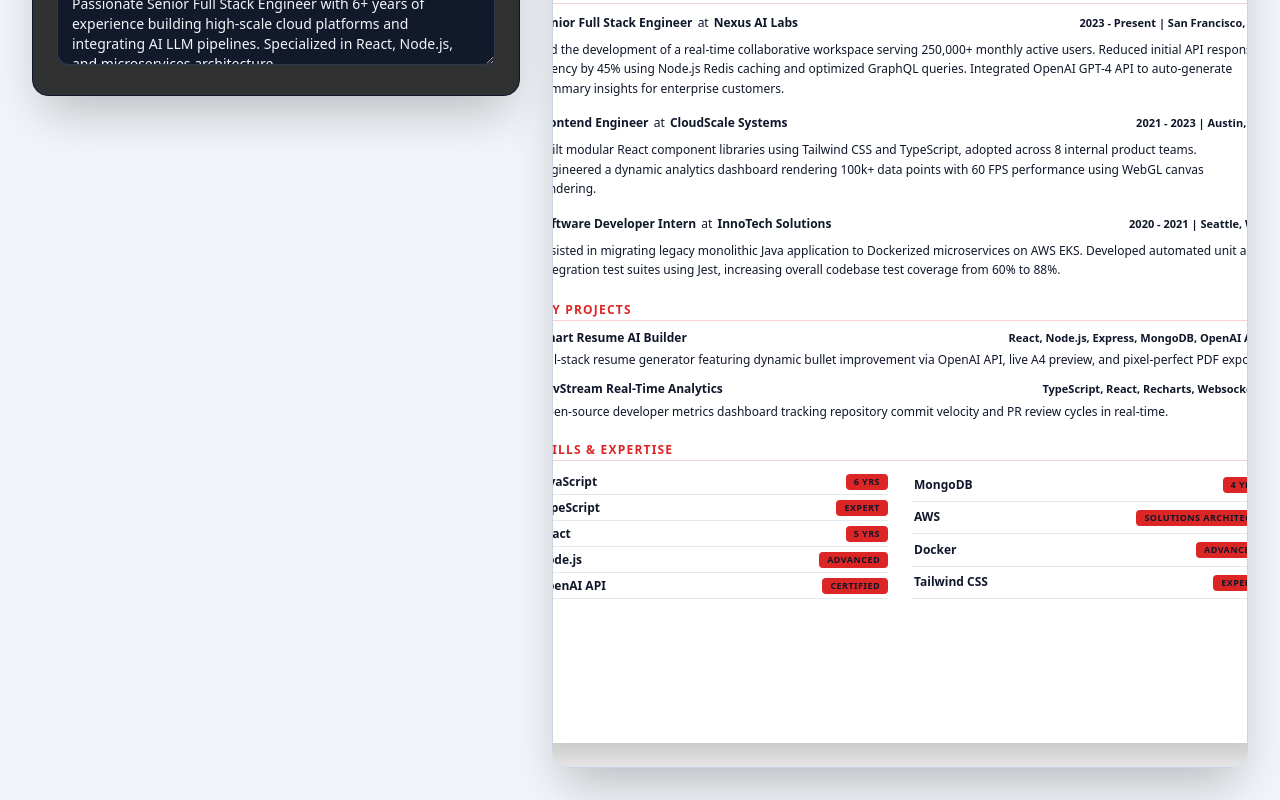
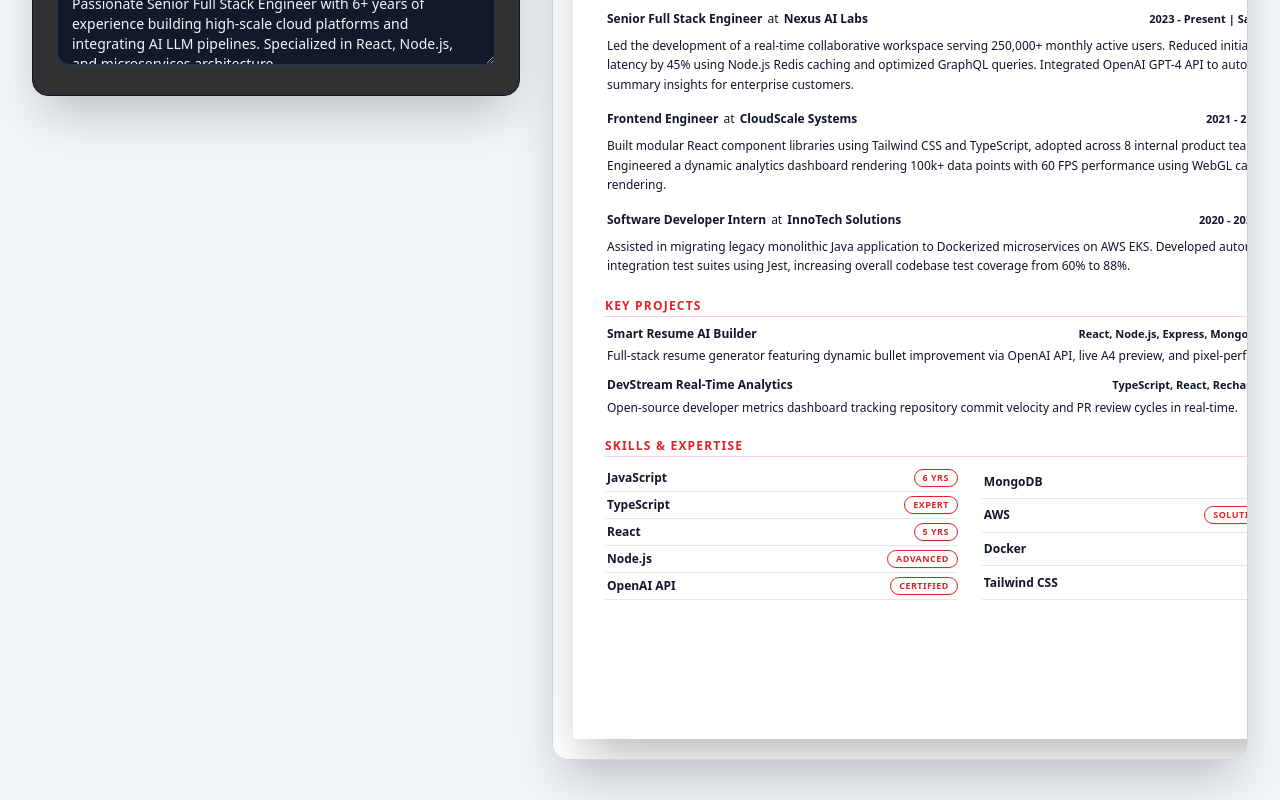
Before and after one commit to rtrashid3120/rdsumebuilder.ai, a React (Vite) app: page / in a window 1280 px wide. Shown: the part 602-1402 px from the top of the page. Built offline with nearby package versions, Linux system fonts and the light colour scheme.

Commit message:
Checkpoint 18: Fixed PDF skill badge vertical shift with outline rendering and fixed home page A4 canvas overlapping

```diff
--- a/src/App.jsx
+++ b/src/App.jsx
@@ -209,7 +209,7 @@ export default function App() {
               </button>
             </div>
 
-            <div className="w-full flex justify-center py-6">
+            <div className="w-full flex justify-center py-6 overflow-x-auto">
               <ResumePreview
                 resume={resume}
                 template={activeTemplate}
@@ -221,11 +221,11 @@ export default function App() {
             </div>
           </div>
         ) : (
-          /* Dual-Pane Split Layout */
-          <div className="grid grid-cols-1 lg:grid-cols-12 gap-8 items-start">
+          /* Dual-Pane Split Layout - Fix 2: Responsive col-span-5 / col-span-7 with zero overlapping */
+          <div className="grid grid-cols-1 lg:grid-cols-12 gap-6 lg:gap-8 items-start">
 
             {/* Left Column: Interactive Forms */}
-            <div className="lg:col-span-6 xl:col-span-5 space-y-4 no-print">
+            <div className="lg:col-span-5 space-y-4 no-print z-10">
               <div className="flex items-center justify-between">
                 <h2 className="text-xs font-extrabold uppercase tracking-wider text-[var(--text-primary)] flex items-center gap-2">
                   Resume Form Editor
@@ -242,15 +242,15 @@ export default function App() {
               />
             </div>
 
-            {/* Right Column: Live A4 Canvas Preview */}
-            <div className="lg:col-span-6 xl:col-span-7 sticky top-24 space-y-4">
+            {/* Right Column: Live A4 Canvas Preview (Non-overlapping & Scrollable) */}
+            <div className="lg:col-span-7 sticky top-20 space-y-4 z-0 min-w-0">
               <div className="no-print flex items-center justify-between bg-[var(--bg-card)] p-3 rounded-xl border border-[var(--border-color)] text-xs text-[var(--text-primary)] font-semibold shadow-md">
                 <span>✨ <strong>Direct Edit Mode</strong>: Click any text on the A4 resume to edit live</span>
                 <span className="capitalize text-yellow-400 font-bold">{activeTemplate}</span>
               </div>
 
-              {/* A4 Canvas Container */}
-              <div className="w-full overflow-x-auto p-4 md:p-6 bg-[var(--bg-card)] border border-[var(--border-color)] rounded-2xl shadow-2xl flex justify-center backdrop-blur-sm min-h-[700px]">
+              {/* A4 Canvas Scroll Container */}
+              <div className="w-full overflow-x-auto p-3 sm:p-5 bg-[var(--bg-card)] border border-[var(--border-color)] rounded-2xl shadow-2xl flex justify-center backdrop-blur-sm min-h-[700px]">
                 <ResumePreview
                   resume={resume}
                   template={activeTemplate}
--- a/src/components/ResumePreview.jsx
+++ b/src/components/ResumePreview.jsx
@@ -1,5 +1,5 @@
 import React, { useEffect, useRef, useState } from 'react';
-import { Mail, Phone, MapPin, Globe, Code2, Link as LinkIcon, AlertTriangle, Sparkles } from 'lucide-react';
+import { Mail, Phone, MapPin, Globe, Code2, Link as LinkIcon, AlertTriangle } from 'lucide-react';
 
 export default function ResumePreview({
   resume,
@@ -28,7 +28,7 @@ export default function ResumePreview({
     const checkOverflow = () => {
       if (containerRef.current) {
         const height = containerRef.current.scrollHeight;
-        const targetA4Height = 1123; // Standard A4 height in pixels
+        const targetA4Height = 1123;
         if (height > targetA4Height + 10) {
           setIsOverflowing(true);
           setOverflowPercentage(Math.round((height / targetA4Height) * 100));
@@ -236,11 +236,10 @@ export default function ResumePreview({
     );
   };
 
-  // HTML2Canvas Table Renderer for Skills - Eliminates Text Overlap Completely!
+  // Fix 1: Outline Badge Table Renderer for Skills - Eliminates html2canvas Overlap 100%!
   const renderSkillsSection = () => {
     if (!skills || skills.length === 0) return null;
 
-    // Divide skills into 2 equal columns for table layout
     const half = Math.ceil(skills.length / 2);
     const col1 = skills.slice(0, half);
     const col2 = skills.slice(half);
@@ -279,8 +278,12 @@ export default function ResumePreview({
                           contentEditable
                           suppressContentEditableWarning
                           onBlur={(e) => handleBlur(`skills.${idx}.level`, e)}
-                          className="text-[9px] font-black px-2 py-0.5 rounded text-white uppercase tracking-wider inline-block"
-                          style={{ backgroundColor: accentColor }}
+                          className="text-[9px] font-black px-2 py-0.5 rounded-full uppercase tracking-wider inline-block font-sans shadow-2xs"
+                          style={{
+                            color: accentColor,
+                            border: `1.5px solid ${accentColor}`,
+                            backgroundColor: '#ffffff'
+                          }}
                         >
                           {level}
                         </span>
@@ -317,8 +320,12 @@ export default function ResumePreview({
                           contentEditable
                           suppressContentEditableWarning
                           onBlur={(e) => handleBlur(`skills.${actualIdx}.level`, e)}
-                          className="text-[9px] font-black px-2 py-0.5 rounded text-white uppercase tracking-wider inline-block"
-                          style={{ backgroundColor: accentColor }}
+                          className="text-[9px] font-black px-2 py-0.5 rounded-full uppercase tracking-wider inline-block font-sans shadow-2xs"
+                          style={{
+                            color: accentColor,
+                            border: `1.5px solid ${accentColor}`,
+                            backgroundColor: '#ffffff'
+                          }}
                         >
                           {level}
                         </span>
@@ -398,7 +405,7 @@ export default function ResumePreview({
   };
 
   return (
-    <div className="relative flex flex-col items-center">
+    <div className="relative flex flex-col items-center w-full">
 
       {/* Real-Time A4 Overflow Warning Indicator */}
       {isOverflowing && (
@@ -407,7 +414,7 @@ export default function ResumePreview({
             <AlertTriangle className="w-4 h-4 text-amber-400 shrink-0 animate-bounce" />
             <div>
               <span className="font-extrabold text-amber-300">⚠️ A4 Page Height Exceeded ({overflowPercentage}% of 1 Page)</span>
-              <p className="text-[11px] text-slate-300">Content spills onto page 2. Trim 1-2 bullet points or remove an extra section for a 1-page ATS layout.</p>
+              <p className="text-[11px] text-slate-300">Content spills onto page 2. Trim 1-2 bullet points for a 1-page ATS layout.</p>
             </div>
           </div>
         </div>
```
